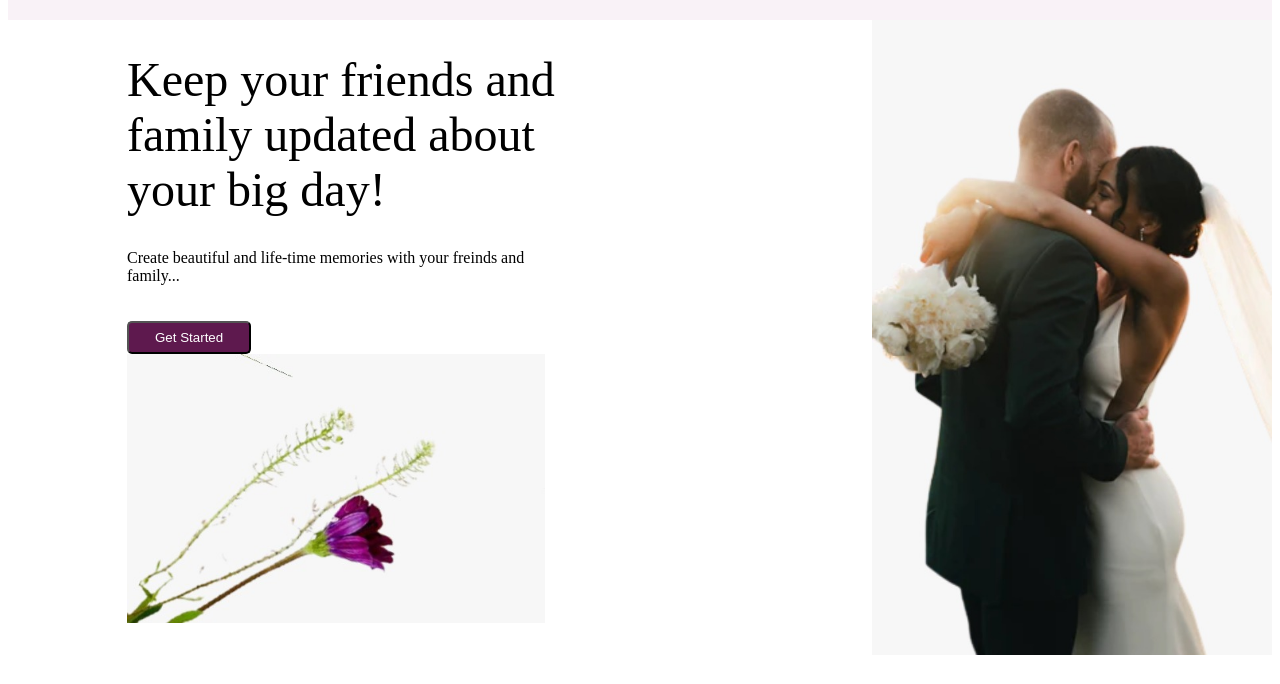
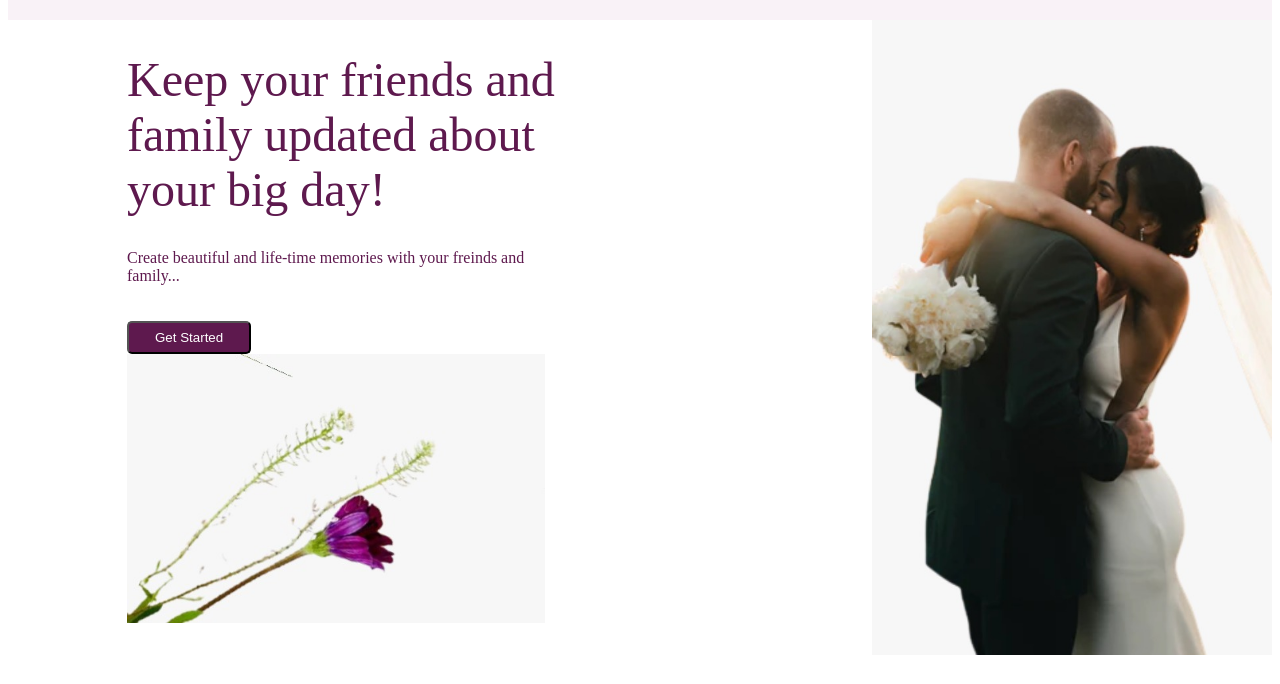
Before and after one commit to Oshozy8324/weddingFrontPage, a plain HTML site: page index.html in a window 1280 px wide. Shown: the part 116-800 px from the top of the page. Drawn offline with Linux system fonts and the light colour scheme.

Commit message:
project 2

```diff
--- a/style.css
+++ b/style.css
@@ -44,6 +44,7 @@ background: url(.png);
 .words{
     display: flex;
     flex-direction: column;
+    color: #5E194E;
 }
 .words h1{
     font-size: 48px;
```
